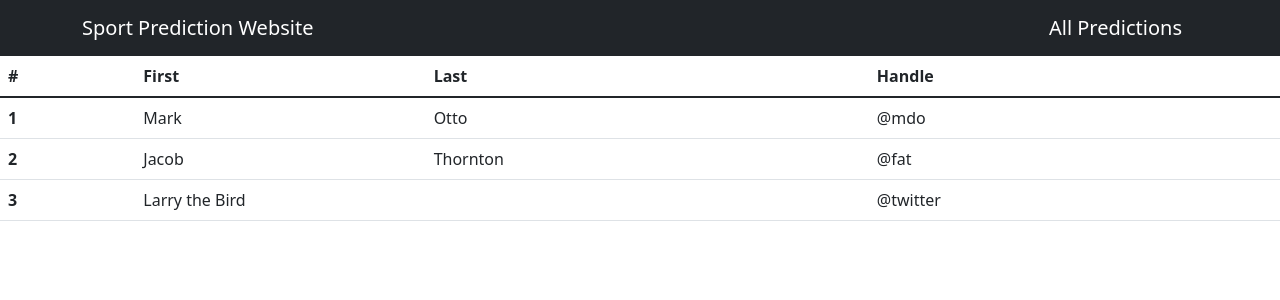
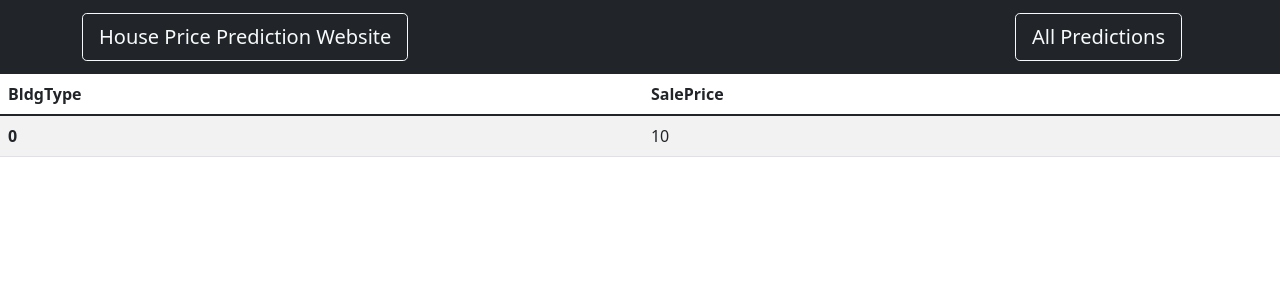
Before and after one commit to maciekmalachowski/House-price-predictor, a Django app: page /predictions in a window 1280 px wide. Shown: the top 300 px of the page. Run offline with Django 4.2, Linux system fonts and the light colour scheme; tables that the repository leaves empty hold one stand-in row (values such as "Sample post").

Commit message:
Working crispy forms, predictions display and connected bootstrap ⭐

```diff
--- a/server/predictor/models.py
+++ b/server/predictor/models.py
@@ -176,7 +176,3 @@ class Data(models.Model):
             self.TotRmsAbvGrd, self.GarageType, self.GarageArea, self.PavedDrive,
             self.OpenPorchSF, self.PoolArea]])
         return super().save(*args, *kwargs)
-
-
-    def __str__(self):
-        return str(self.BldgType)
--- a/server/predictor/templates/partials/nav.html
+++ b/server/predictor/templates/partials/nav.html
@@ -1,6 +1,6 @@
 <nav class="navbar navbar-dark bg-dark">
     <div class="container">
-        <a class="navbar-brand" href="{% url 'index' %}">Sport Prediction Website</a>
-        <a class="navbar-brand ml-auto" href="{% url 'predictions' %}">All Predictions</a>
+        <a class="navbar-brand" href="{% url 'index' %}"><button class="btn btn-outline-light btn-lg" type="button">House Price Prediction Website</button></a>
+        <a class="navbar-brand ml-auto" href="{% url 'predictions' %}"><button class="btn btn-outline-light btn-lg" type="button">All Predictions</button></a>
     </div>
 </nav>
--- a/server/predictor/templates/predictions.html
+++ b/server/predictor/templates/predictions.html
@@ -1,35 +1,23 @@
 {% extends 'partials/base.html' %}
 
-{% block title %}Prediction{% endblock %}
+{% block title %}Predictions{% endblock %}
 
 {% block content  %}
-<table class="table">
+
+<table class="table table-striped">
     <thead>
         <tr>
-            <th scope="col">#</th>
-            <th scope="col">First</th>
-            <th scope="col">Last</th>
-            <th scope="col">Handle</th>
+            <th scope="col">BldgType</th>
+            <th scope="col">SalePrice</th>
         </tr>
     </thead>
     <tbody>
+        {% for data in predictions %}
         <tr>
-            <th scope="row">1</th>
-            <td>Mark</td>
-            <td>Otto</td>
-            <td>@mdo</td>
+            <th scope="row">{{ data.BldgType }}</th>
+            <td>{{ data.SalePrice }}</td>
         </tr>
-        <tr>
-            <th scope="row">2</th>
-            <td>Jacob</td>
-            <td>Thornton</td>
-            <td>@fat</td>
-        </tr>
-        <tr>
-            <th scope="row">3</th>
-            <td colspan="2">Larry the Bird</td>
-            <td>@twitter</td>
-        </tr>
+        {% endfor %}
     </tbody>
 </table>
 {% endblock %}
--- a/server/predictor/views.py
+++ b/server/predictor/views.py
@@ -1,7 +1,24 @@
-from django.shortcuts import render
+from multiprocessing import context
+from django.shortcuts import render, redirect
+from .forms import DataForm
+from .models import Data
 
 def IndexView(request):
-    return render(request, 'index.html')
+    if request.method == 'POST':
+        form = DataForm(request.POST)
+        if form.is_valid():
+            form.save()
+            return redirect('predictions')
+    else:
+        form = DataForm()
+    context = {
+        'form' : form
+    }
+    return render(request, 'index.html', context)
 
 def PredictionsView(request):
-    return render(request, 'predictions.html')
+    predicted_SalePrice = Data.objects.all()
+    context = {
+        'predictions' : predicted_SalePrice
+    }
+    return render(request, 'predictions.html', context)
--- a/server/server/settings.py
+++ b/server/server/settings.py
@@ -37,7 +37,8 @@ INSTALLED_APPS = [
     'django.contrib.sessions',
     'django.contrib.messages',
     'django.contrib.staticfiles',
-    'predictor'
+    'predictor',
+    'crispy_forms',
 ]
 
 MIDDLEWARE = [
@@ -100,6 +101,7 @@ AUTH_PASSWORD_VALIDATORS = [
     },
 ]
 
+CRISPY_TEMPLATE_PACK = 'bootstrap4'
 
 # Internationalization
 # https://docs.djangoproject.com/en/4.0/topics/i18n/
```
Also changed, not shown: server/predictor/forms.py (added, +13 -0 lines), server/predictor/templates/index.html (+20 -1 lines).
